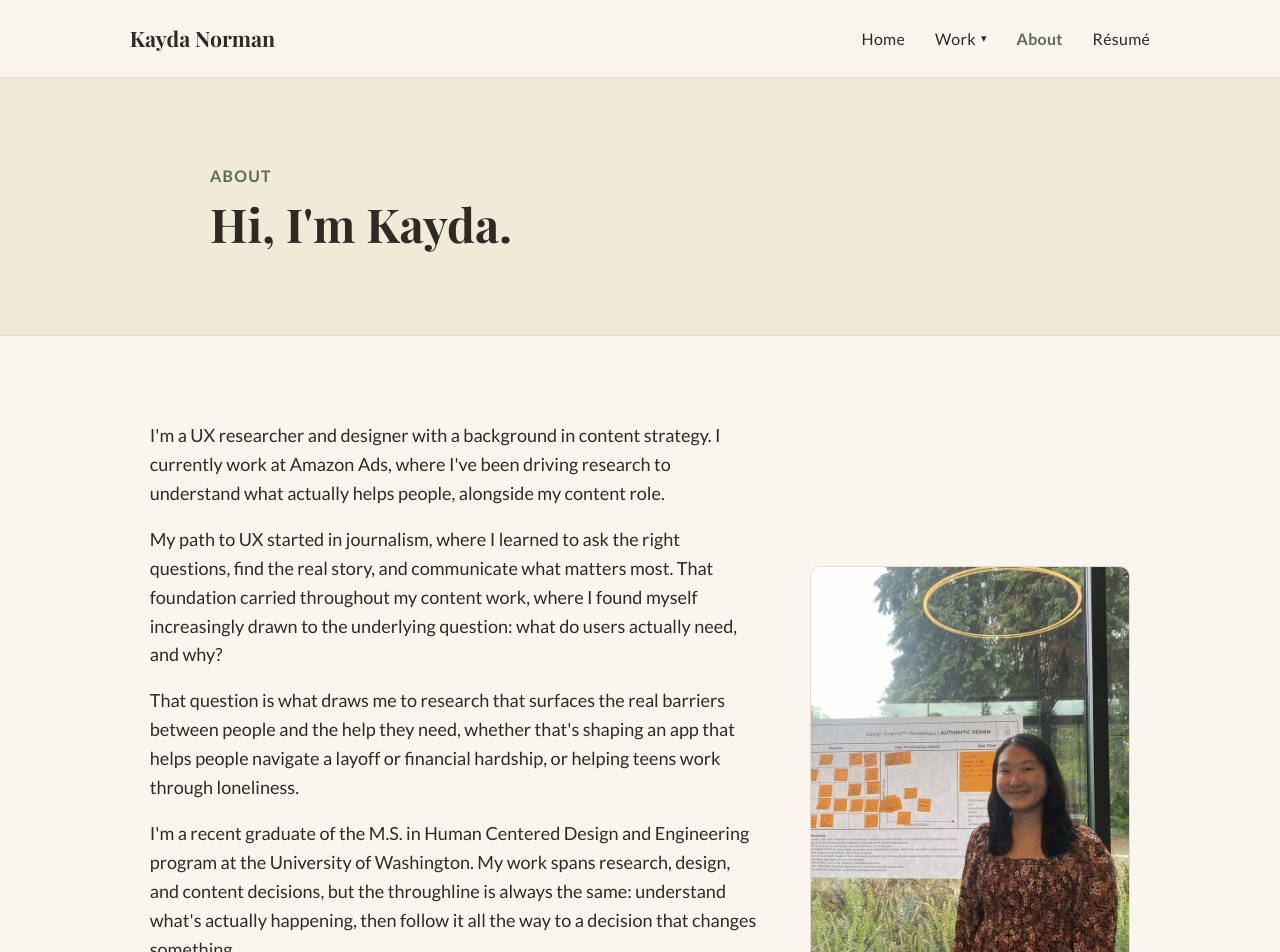
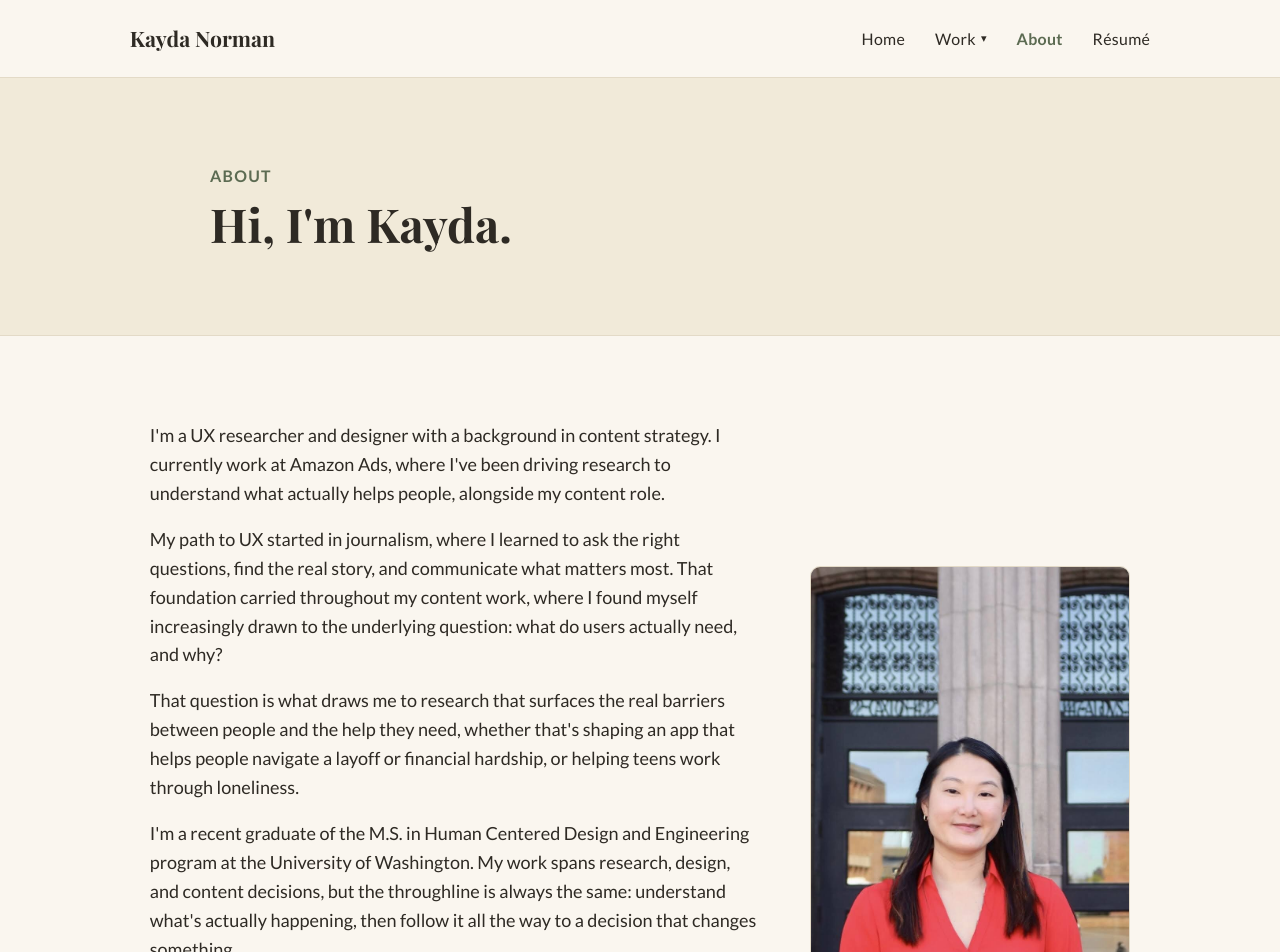
Before and after one commit to kn345/projects, a React (Vite) app: page /about in a window 1280 px wide. Shown: the top 952 px of the page. Built offline with nearby package versions, Linux system fonts and the light colour scheme.

Commit message:
Swap About page bio photo to new headshot
Replace the conference photo with a cleaner headshot next to the bio
text.

Co-Authored-By: Claude Sonnet 5 <noreply@anthropic.com>
Claude-Session: https://claude.ai/code/session_0113M3NZaR24mC5vpAvaNJMp

```diff
--- a/src/pages/About.jsx
+++ b/src/pages/About.jsx
@@ -73,8 +73,8 @@ export default function About() {
             </div>
 
             <img
-              src="/images/about/design-conference.jpg"
-              alt="Kayda at a UX design conference, presenting workshop research"
+              src="/images/about/headshot.jpg"
+              alt="Kayda Norman"
               className="about-bio-photo"
             />
           </div>
```
Also changed, not shown: public/images/about/headshot.jpg (added).
